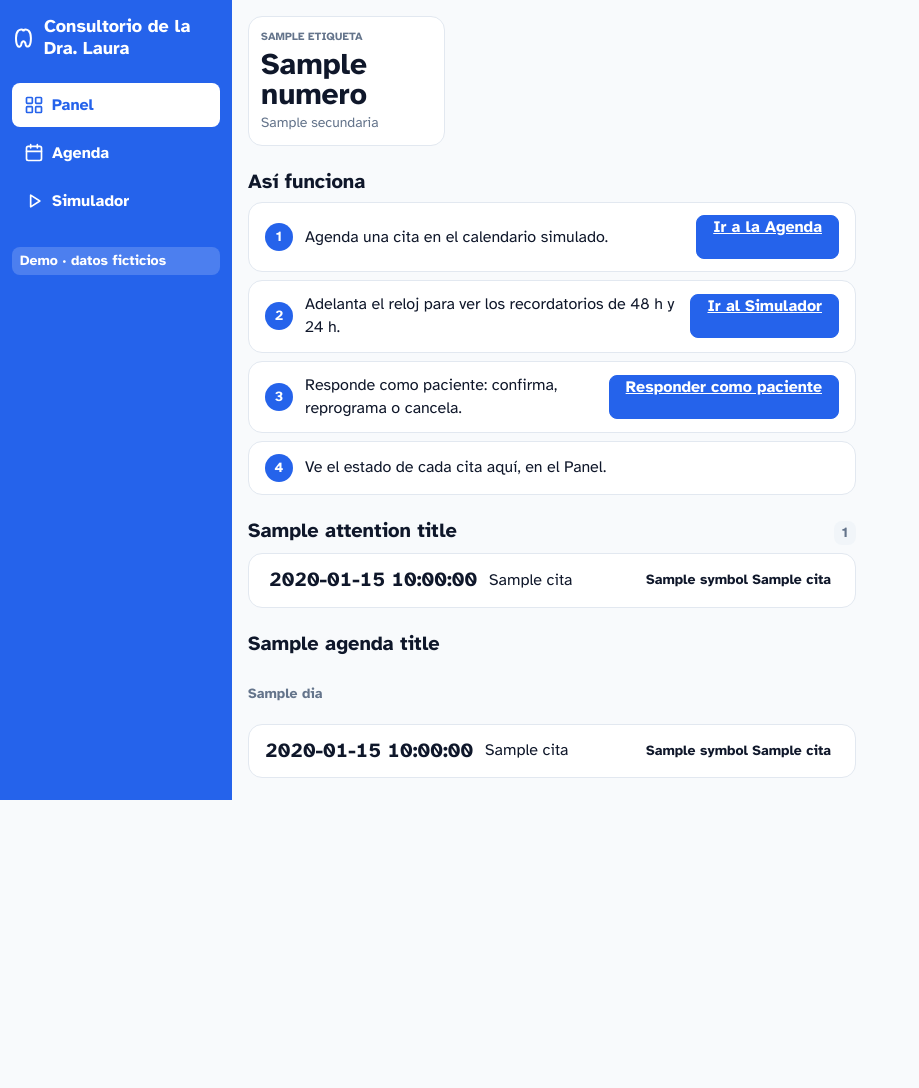
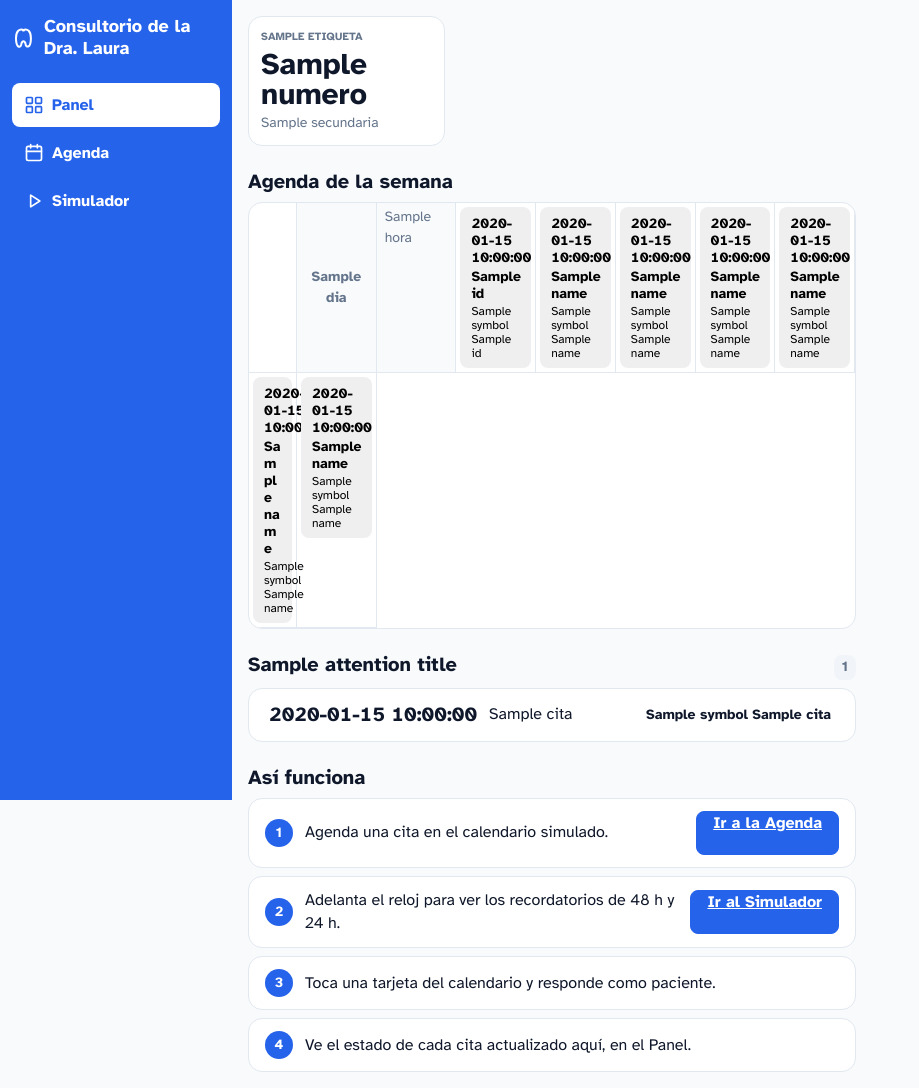
Before and after one commit to Edwin1719/SDD_FLOW, a FastAPI app: template app/web/templates/panel.html in a window 1280 px wide. Shown: the whole page, without its empty margins (0-919 px from the left). Before the commit the page ends 800 px from the top, so only its background shows below. Run offline with FastAPI, Linux system fonts and the light colour scheme; the template is opened without the code that fills it: most values are stand-ins (such as "Sample title", 1, 10 or a date in 2020).

Commit message:
Agenda semanal tipo calendario con tarjetas y acciones (T19)

```diff
--- a/app/web/static/styles.css
+++ b/app/web/static/styles.css
@@ -540,6 +540,121 @@ input:focus-visible {
 .login .campo { width: 100%; }
 .login .boton { width: 100%; }
 
+/* Calendario semanal */
+.calendario {
+  overflow-x: auto;
+  background: var(--superficie);
+  border: 1px solid var(--borde);
+  border-radius: var(--radio-superficie);
+}
+
+.calendario-inner {
+  display: grid;
+  grid-template-columns: 48px repeat(7, minmax(0, 1fr));
+  grid-auto-rows: minmax(64px, auto);
+  min-width: 480px;
+}
+
+.calendario-esquina,
+.calendario-dia,
+.calendario-hora,
+.calendario-celda {
+  border-bottom: 1px solid var(--borde);
+  border-right: 1px solid var(--borde);
+}
+
+.calendario-dia {
+  display: flex;
+  align-items: center;
+  justify-content: center;
+  padding: var(--e-2);
+  background: var(--fondo);
+  font-size: var(--t-14);
+  font-weight: 700;
+  color: var(--pizarra);
+  text-align: center;
+}
+
+.calendario-hora {
+  display: flex;
+  align-items: flex-start;
+  justify-content: flex-end;
+  padding: var(--e-1) var(--e-2);
+  background: var(--fondo);
+  font-size: var(--t-14);
+  font-variant-numeric: tabular-nums;
+  color: var(--pizarra);
+}
+
+.calendario-celda {
+  display: flex;
+  flex-direction: column;
+  gap: var(--e-1);
+  padding: var(--e-1);
+  min-height: 64px;
+}
+
+.tarjeta-cita {
+  display: flex;
+  flex-direction: column;
+  gap: 2px;
+  width: 100%;
+  padding: var(--e-2);
+  border: none;
+  border-left: 3px solid transparent;
+  border-radius: var(--radio-control);
+  text-align: left;
+  cursor: pointer;
+  font-family: var(--fuente);
+}
+.tarjeta-cita:hover { filter: brightness(0.97); }
+.tarjeta-cita.seleccionada {
+  outline: 2px solid var(--acento);
+  outline-offset: 1px;
+}
+
+.tarjeta-cita-hora {
+  font-size: var(--t-14);
+  font-weight: 700;
+  font-variant-numeric: tabular-nums;
+}
+
+.tarjeta-cita-nombre {
+  font-size: var(--t-14);
+  font-weight: 700;
+  overflow-wrap: anywhere;
+}
+
+.tarjeta-cita-estado {
+  font-size: 0.75rem;
+}
+
+.tarjeta-neutro { background: var(--neutro-fondo); color: var(--neutro-texto); border-left-color: var(--neutro-texto); }
+.tarjeta-exito { background: var(--exito-fondo); color: var(--exito-texto); border-left-color: var(--exito-texto); }
+.tarjeta-atencion { background: var(--atencion-fondo); color: var(--atencion-texto); border-left-color: var(--atencion-texto); }
+.tarjeta-peligro { background: var(--peligro-fondo); color: var(--peligro-texto); border-left-color: var(--peligro-texto); }
+.tarjeta-morado { background: var(--morado-fondo); color: var(--morado-texto); border-left-color: var(--morado-texto); }
+
+/* Barra de acciones (al seleccionar una tarjeta) */
+.barra-acciones {
+  display: flex;
+  align-items: center;
+  gap: var(--e-3);
+  flex-wrap: wrap;
+  padding: var(--e-3) var(--e-4);
+  background: var(--superficie);
+  border: 1px solid var(--borde);
+  border-radius: var(--radio-superficie);
+}
+.barra-acciones[hidden] { display: none; }
+
+.barra-acciones-info {
+  flex: 1 1 12rem;
+  min-width: 0;
+  font-size: var(--t-14);
+  color: var(--pizarra);
+}
+
 /* Agenda simulada */
 .subtitulo {
   color: var(--pizarra);
--- a/app/web/templates/_navegacion.html
+++ b/app/web/templates/_navegacion.html
@@ -20,7 +20,7 @@
       <span>Simulador</span>
     </a>
   </nav>
-  <span class="demo-badge">Demo · datos ficticios</span>
+  {% if demo %}<span class="demo-badge">Demo · datos ficticios</span>{% endif %}
 </aside>
 
 <!-- Cabecera (celular) -->
@@ -29,7 +29,7 @@
     <svg class="logo-diente" viewBox="0 0 24 24" width="22" height="22" fill="none" stroke="currentColor" stroke-width="2" stroke-linecap="round" stroke-linejoin="round" aria-hidden="true"><path d="M12 4.5c-1.8-1.2-4.2-1.1-5.8.3C4.6 6.5 4 9.5 4 12c0 2.8.5 6.2 1.5 7.6.6.9 1.8 1.3 2.7.7.8-.4 1.1-1.2 1.1-2 0-1 .4-1.9 1.1-2.6.6-.6 1.5-.6 2.1 0 .7.7 1.1 1.6 1.1 2.6 0 .8.3 1.6 1.1 2 .9.6 2.1.2 2.7-.7 1-1.4 1.5-4.8 1.5-7.6 0-2.5-.6-5.5-2.2-7.2-1.6-1.4-4-1.5-5.8-.3z"/></svg>
     <span class="marca-nombre">Consultorio de la Dra. Laura</span>
   </div>
-  <span class="demo-badge">Demo · datos ficticios</span>
+  {% if demo %}<span class="demo-badge">Demo · datos ficticios</span>{% endif %}
 </header>
 
 <!-- Barra inferior (celular) -->
--- a/app/web/templates/agenda.html
+++ b/app/web/templates/agenda.html
@@ -11,6 +11,7 @@
 </head>
 <body>
   {% set active = 'agenda' %}
+  {% set demo = True %}
   {% include '_navegacion.html' %}
 
   <main class="panel">
--- a/app/web/templates/panel.html
+++ b/app/web/templates/panel.html
@@ -25,28 +25,48 @@
     </section>
 
     <section class="seccion">
-      <h2 class="titulo">Así funciona</h2>
-      <ol class="pasos">
-        <li class="paso">
-          <span class="paso-numero">1</span>
-          <span class="paso-texto">Agenda una cita en el calendario simulado.</span>
-          <a class="boton boton-chico" href="/agenda">Ir a la Agenda</a>
-        </li>
-        <li class="paso">
-          <span class="paso-numero">2</span>
-          <span class="paso-texto">Adelanta el reloj para ver los recordatorios de 48 h y 24 h.</span>
-          <a class="boton boton-chico" href="/sim">Ir al Simulador</a>
-        </li>
-        <li class="paso">
-          <span class="paso-numero">3</span>
-          <span class="paso-texto">Responde como paciente: confirma, reprograma o cancela.</span>
-          <a class="boton boton-chico" href="/sim">Responder como paciente</a>
-        </li>
-        <li class="paso">
-          <span class="paso-numero">4</span>
-          <span class="paso-texto">Ve el estado de cada cita aquí, en el Panel.</span>
-        </li>
-      </ol>
+      <div class="seccion-cabecera">
+        <h2 class="titulo">Agenda de la semana</h2>
+      </div>
+
+      {% if demo %}
+      <form id="form-acciones" class="barra-acciones" method="post" action="/panel/reply" hidden>
+        <span class="barra-acciones-info">Responder como paciente: <strong id="accion-paciente"></strong></span>
+        <input type="hidden" name="appointment_id" id="accion-id">
+        <input type="hidden" name="starts_at" id="accion-starts-at">
+        <div class="grupo-botones">
+          <button class="boton" name="action" value="confirm">Confirmo</button>
+          <button class="boton-secundario" name="action" value="reschedule">Reprogramar</button>
+          <button class="boton-secundario" name="action" value="cancel">Cancelar</button>
+          <button class="boton-secundario" name="action" value="optout">BAJA</button>
+        </div>
+      </form>
+      {% endif %}
+
+      <div class="calendario">
+        <div class="calendario-inner">
+          <div class="calendario-esquina"></div>
+          {% for d in dias %}<div class="calendario-dia">{{ d }}</div>{% endfor %}
+          {% for hi in range(horas|length) %}
+            <div class="calendario-hora">{{ horas[hi] }}</div>
+            {% for di in range(7) %}
+            <div class="calendario-celda">
+              {% for c in celdas[hi][di] %}
+              <button type="button" class="tarjeta-cita tarjeta-{{ c.tone }}" data-id="{{ c.appointment_id }}" data-starts-at="{{ c.starts_at }}">
+                <span class="tarjeta-cita-hora">{{ c.time }}</span>
+                <span class="tarjeta-cita-nombre">{{ c.name }}</span>
+                <span class="tarjeta-cita-estado">{{ c.symbol }} {{ c.label }}</span>
+              </button>
+              {% endfor %}
+            </div>
+            {% endfor %}
+          {% endfor %}
+        </div>
+      </div>
+
+      {% if empty %}
+      <p class="vacio">{{ empty_state }}</p>
+      {% endif %}
     </section>
 
     {% if attention %}
@@ -69,24 +89,52 @@
     {% endif %}
 
     <section class="seccion">
-      <h2 class="titulo">{{ agenda_title }}</h2>
-      {% if agenda %}
-        {% for dia in agenda %}
-        <h3 class="dia">{{ dia.label }}</h3>
-        <ul class="lista">
-          {% for cita in dia.appointments %}
-          <li class="fila">
-            <span class="hora">{{ cita.time }}</span>
-            <span class="nombre">{{ cita.name }}</span>
-            <span class="estado estado-{{ cita.tone }}">{{ cita.symbol }} {{ cita.label }}</span>
-          </li>
-          {% endfor %}
-        </ul>
-        {% endfor %}
-      {% else %}
-        <p class="vacio">{{ empty_state }}</p>
-      {% endif %}
+      <h2 class="titulo">Así funciona</h2>
+      <ol class="pasos">
+        <li class="paso">
+          <span class="paso-numero">1</span>
+          <span class="paso-texto">Agenda una cita en el calendario simulado.</span>
+          <a class="boton boton-chico" href="/agenda">Ir a la Agenda</a>
+        </li>
+        <li class="paso">
+          <span class="paso-numero">2</span>
+          <span class="paso-texto">Adelanta el reloj para ver los recordatorios de 48 h y 24 h.</span>
+          <a class="boton boton-chico" href="/sim">Ir al Simulador</a>
+        </li>
+        <li class="paso">
+          <span class="paso-numero">3</span>
+          <span class="paso-texto">Toca una tarjeta del calendario y responde como paciente.</span>
+        </li>
+        <li class="paso">
+          <span class="paso-numero">4</span>
+          <span class="paso-texto">Ve el estado de cada cita actualizado aquí, en el Panel.</span>
+        </li>
+      </ol>
     </section>
   </main>
+
+  {% if demo %}
+  <script>
+  (function () {
+    var form = document.getElementById('form-acciones');
+    if (!form) return;
+    var idInput = document.getElementById('accion-id');
+    var startsInput = document.getElementById('accion-starts-at');
+    var nombre = document.getElementById('accion-paciente');
+    var cards = document.querySelectorAll('.tarjeta-cita');
+    cards.forEach(function (card) {
+      card.addEventListener('click', function () {
+        cards.forEach(function (c) { c.classList.remove('seleccionada'); });
+        card.classList.add('seleccionada');
+        idInput.value = card.dataset.id;
+        startsInput.value = card.dataset.startsAt;
+        nombre.textContent = card.querySelector('.tarjeta-cita-nombre').textContent;
+        form.hidden = false;
+        form.scrollIntoView({ behavior: 'smooth', block: 'nearest' });
+      });
+    });
+  })();
+  </script>
+  {% endif %}
 </body>
 </html>
--- a/app/web/templates/sim.html
+++ b/app/web/templates/sim.html
@@ -11,6 +11,7 @@
 </head>
 <body>
   {% set active = 'sim' %}
+  {% set demo = True %}
   {% include '_navegacion.html' %}
 
   <main class="panel">
```
Also changed, not shown: app/web/routes.py (+33 -10 lines), app/web/sim_routes.py (+27 -0 lines), specs/001-recordatorios-confirmacion/spec.md (+10 -5 lines), specs/001-recordatorios-confirmacion/tasks.md (+7 -7 lines), tests/test_panel.py (+1 -1 lines), tests/test_sim.py (+22 -0 lines).
